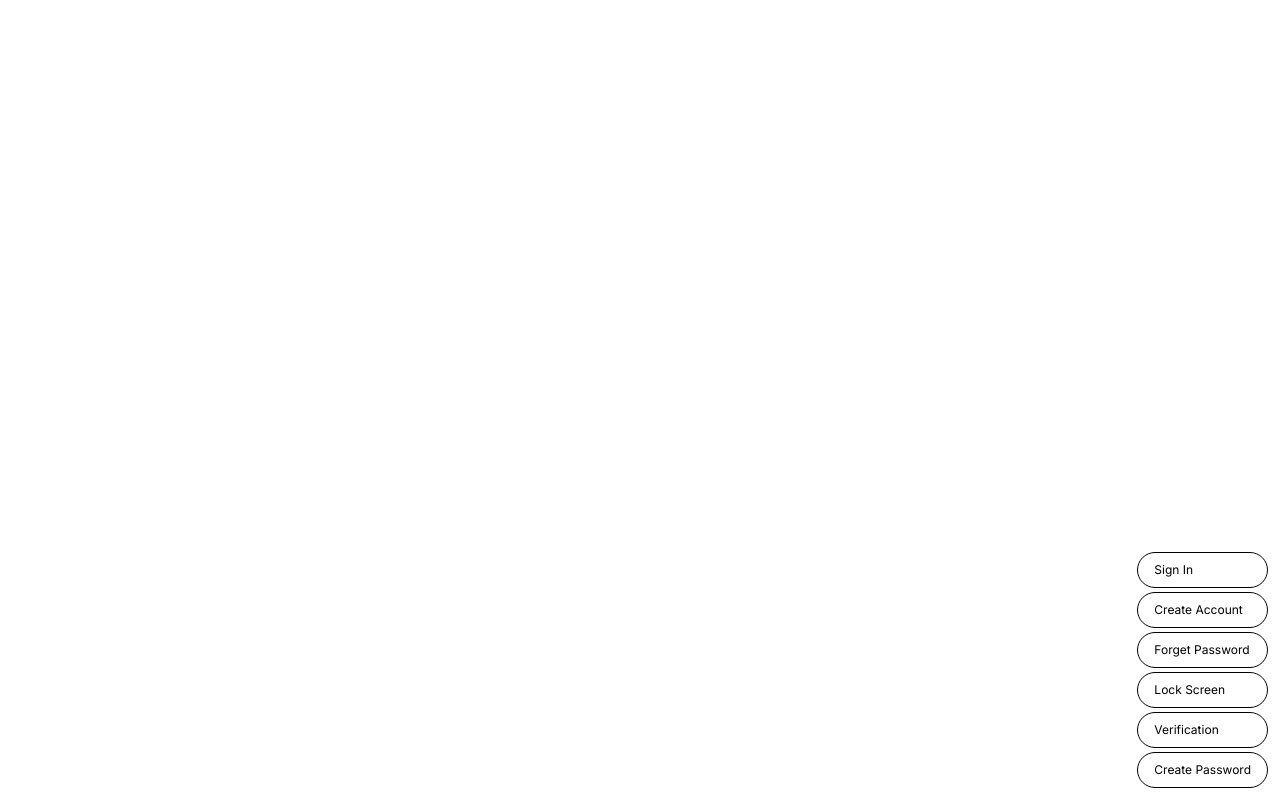
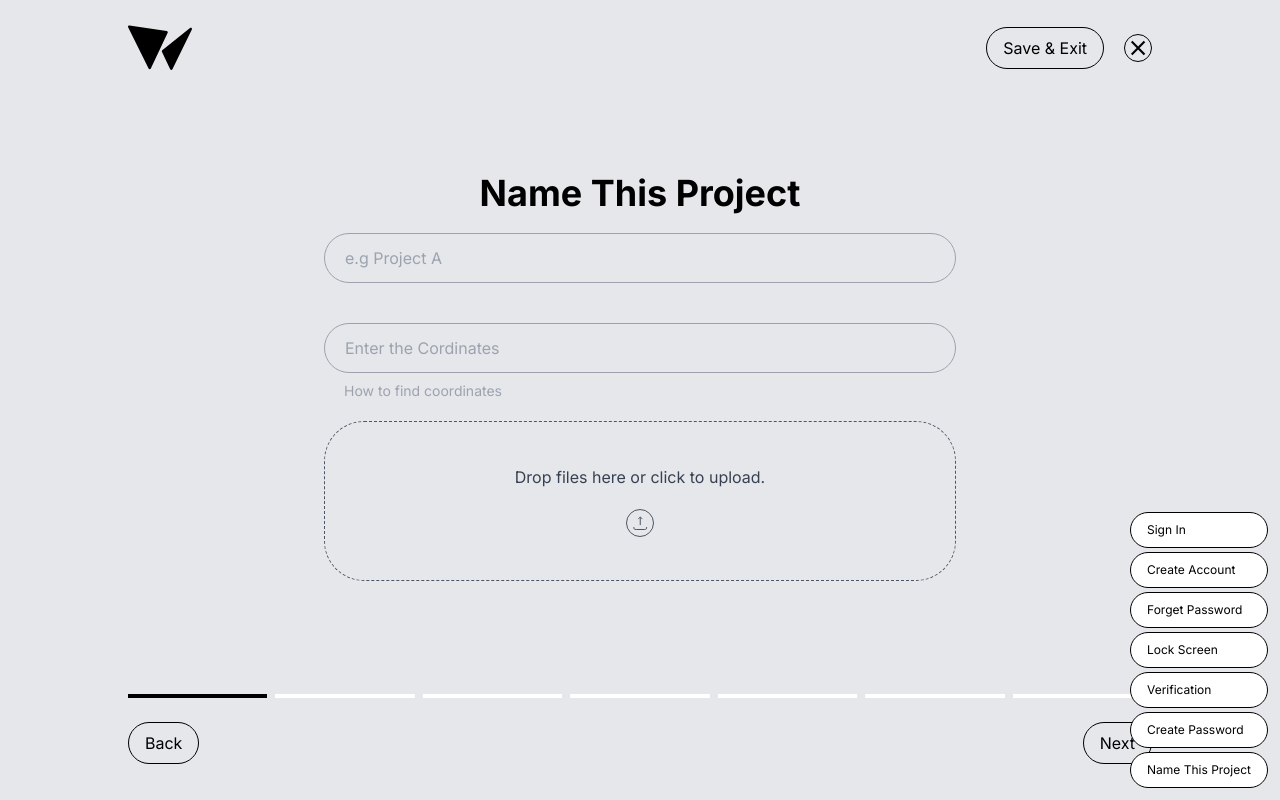
Before and after one commit to efekanefos/wizio-dashboard-tailwind, a React (Vite) app: page /name-this-project in a window 1280 px wide. Built offline with nearby package versions, Linux system fonts and the light colour scheme.

Commit message:
name_this_project_added

```diff
--- a/src/App.jsx
+++ b/src/App.jsx
@@ -6,6 +6,7 @@ import ForgetYourPassword from "./components/AuthenticationPages/ForgetYourPassw
 import LockScreen from "./components/AuthenticationPages/LockScreen";
 import Verification from "./components/AuthenticationPages/Verification";
 import CreateAPassword from "./components/AuthenticationPages/CreateAPassword";
+import NameThisProject from "./components/NewProjectPages/NameThisProject";
 
 function App() {
   return (
@@ -25,6 +26,7 @@ function App() {
         <Route path="/lock-screen" element={<LockScreen />} />
         <Route path="/verification" element={<Verification />} />
         <Route path="/create-password" element={<CreateAPassword />} />
+        <Route path="/name-this-project" element={<NameThisProject />} />
       </Routes>
     </Router>
   );
--- /dev/null
+++ b/src/components/NewProjectPages/NameThisProject.jsx
@@ -0,0 +1,77 @@
+import React from "react";
+import ProjectLogo from "../../svg/ProjectLogo";
+import FileUploadIcon from "../../svg/FileUploadIcon";
+import CloseIcon from "../../svg/CloseIcon";
+
+const NameThisProject = () => {
+  const handleFileUpload = () => {
+    const fileInput = document.getElementById("fileInput");
+    if (fileInput) {
+      fileInput.click();
+    }
+  };
+  return (
+    <div className="bg-[#E5E7EB] h-screen p-6 max-xl:px-5 max-md:px-4 max-sm:px-3">
+      <div className="h-full flex flex-col justify-between items-center w-full max-w-[1024px] mx-auto">
+        {/* Upper Content */}
+        <div className="w-full flex justify-between items-center">
+          <ProjectLogo className={"w-16 h-12 fill-black"} />
+
+          <div className="flex justify-between items-center gap-5">
+            <button className="outline-none border-[0.5px] border-black rounded-full py-2 px-4">Save & Exit</button>
+
+            <button className="w-7 h-7 flex justify-center items-center outline-none border-[0.5px] border-black rounded-full">
+              <CloseIcon className={"w-4 h-4 stroke-black stroke-2"} />
+            </button>
+          </div>
+        </div>
+        {/* Main Content */}
+        <div className="flex flex-col justify-center items-center w-full max-w-[632px] mx-auto">
+          {/* Title */}
+          <h3 className="font-bold text-4xl text-center">Name This Project</h3>
+
+          {/* Inputs */}
+          <div className="flex flex-col gap-10 mt-5 w-full">
+            <input className="text-gray-400 outline-none bg-transparent border border-gray-400 p-5 py-3.5 rounded-full w-full leading-3" type="text" placeholder="e.g Project A" />
+            <div>
+              <input className="text-gray-400 outline-none bg-transparent border border-gray-400 p-5 py-3.5 rounded-full w-full leading-3" type="text" placeholder="Enter the Cordinates" />
+              <p className="text-gray-400 text-sm font-normal ml-5 mt-2">How to find coordinates</p>
+            </div>
+          </div>
+
+          {/* File Input */}
+          <div onClick={handleFileUpload} className="w-full border-[0.5px] border-dashed border-gray-600 min-h-40 flex justify-center items-center rounded-[40px] mt-5 cursor-pointer">
+            <div className="text-center">
+              <p className="text-gray-700">Drop files here or click to upload.</p>
+              <div className="w-7 h-7 rounded-full border-[0.5px] border-gray-600 flex justify-center items-center mx-auto mt-5">
+                <FileUploadIcon className={"w-4 h-4 stroke-gray-600 fill-none"} />
+              </div>
+            </div>
+          </div>
+
+          {/* Gizli Dosya Input */}
+          <input id="fileInput" type="file" className="hidden" />
+        </div>
+
+        {/* Below Content */}
+        <div className="w-full flex flex-col">
+          <div className="flex justify-center items-center gap-2 w-full py-3">
+            <div className="w-full h-1 bg-black"></div>
+            <div className="w-full h-1 bg-white"></div>
+            <div className="w-full h-1 bg-white"></div>
+            <div className="w-full h-1 bg-white"></div>
+            <div className="w-full h-1 bg-white"></div>
+            <div className="w-full h-1 bg-white"></div>
+            <div className="w-full h-1 bg-white"></div>
+          </div>
+          <div className="w-full flex justify-between items-center py-3">
+            <button className="outline-none border-[0.5px] border-black rounded-full py-2 px-4">Back</button>
+            <button className="outline-none border-[0.5px] border-black rounded-full py-2 px-4">Next</button>
+          </div>
+        </div>
+      </div>
+    </div>
+  );
+};
+
+export default NameThisProject;
--- a/src/main.jsx
+++ b/src/main.jsx
@@ -9,6 +9,7 @@ const links = [
   { href: "/lock-screen", label: "Lock Screen" },
   { href: "/verification", label: "Verification" },
   { href: "/create-password", label: "Create Password" },
+  { href: "/name-this-project", label: "Name This Project" },
 ];
 
 function MenuList() {
--- /dev/null
+++ b/src/svg/CloseIcon.jsx
@@ -0,0 +1,11 @@
+import React from "react";
+
+const CloseIcon = ({ className }) => {
+  return (
+    <svg className={className} viewBox="0 0 15 14" xmlns="http://www.w3.org/2000/svg">
+      <path d="M1.58618 0.993165L13.6 13.007M1.58618 13.007L13.6 0.993162" />
+    </svg>
+  );
+};
+
+export default CloseIcon;
--- /dev/null
+++ b/src/svg/FileUploadIcon.jsx
@@ -0,0 +1,16 @@
+import React from "react";
+
+const FileUploadIcon = ({ className }) => {
+  return (
+    <svg className={className} viewBox="0 0 16 16" xmlns="http://www.w3.org/2000/svg">
+      <g id="Upload">
+        <path
+          id="Vector"
+          d="M8.24819 2.08962L8.24819 10.0896M8.24819 2.08962C8.80835 2.08962 9.85497 3.68506 10.2482 4.08962M8.24819 2.08962C7.68803 2.08962 6.64139 3.68506 6.24819 4.08962M14.6482 12.0896C14.6482 14.0752 14.2338 14.4896 12.2482 14.4896L4.24819 14.4896C2.26259 14.4896 1.84819 14.0752 1.84819 12.0896"
+        />
+      </g>
+    </svg>
+  );
+};
+
+export default FileUploadIcon;
```
Also changed, not shown: src/svg/ShowPasswordIcon.svg (deleted).
